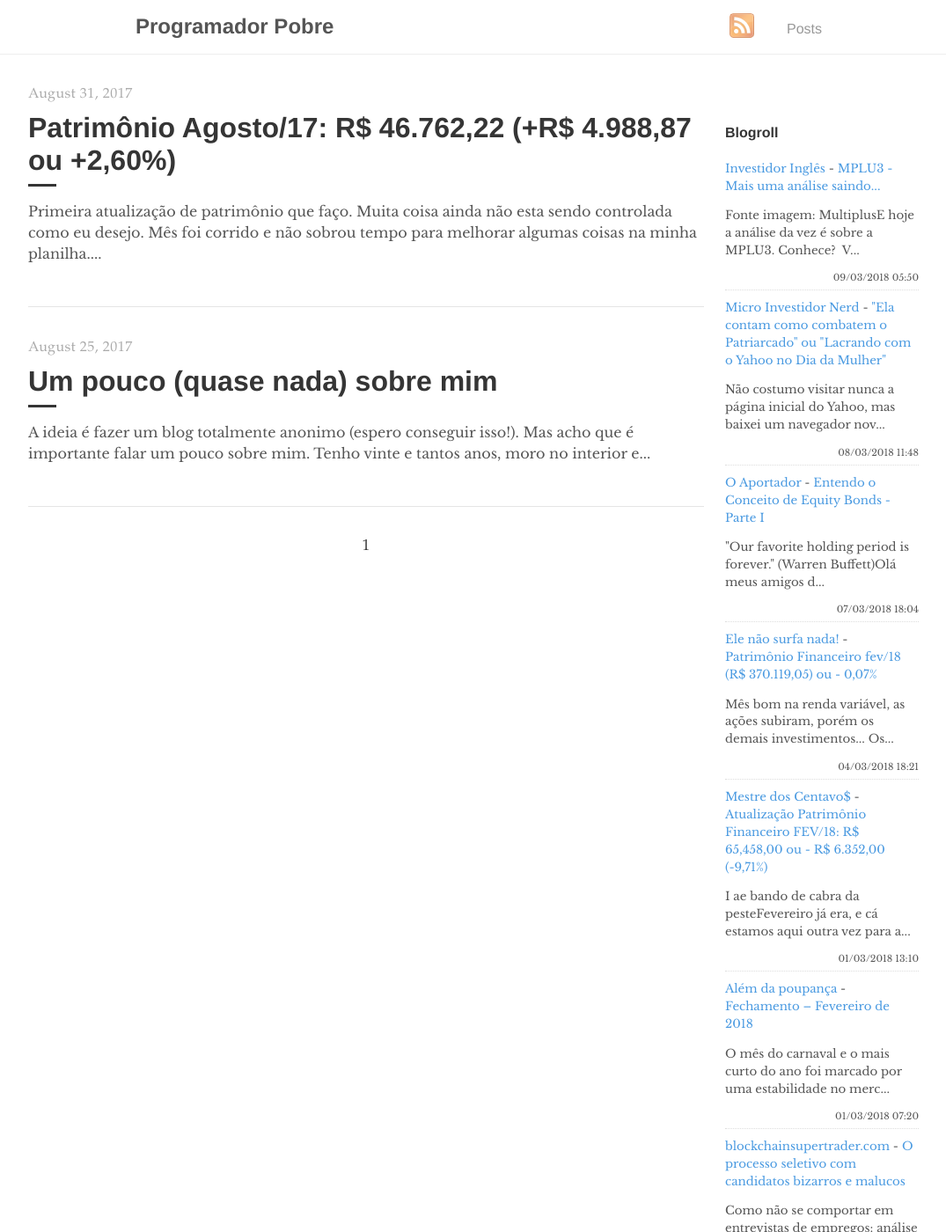
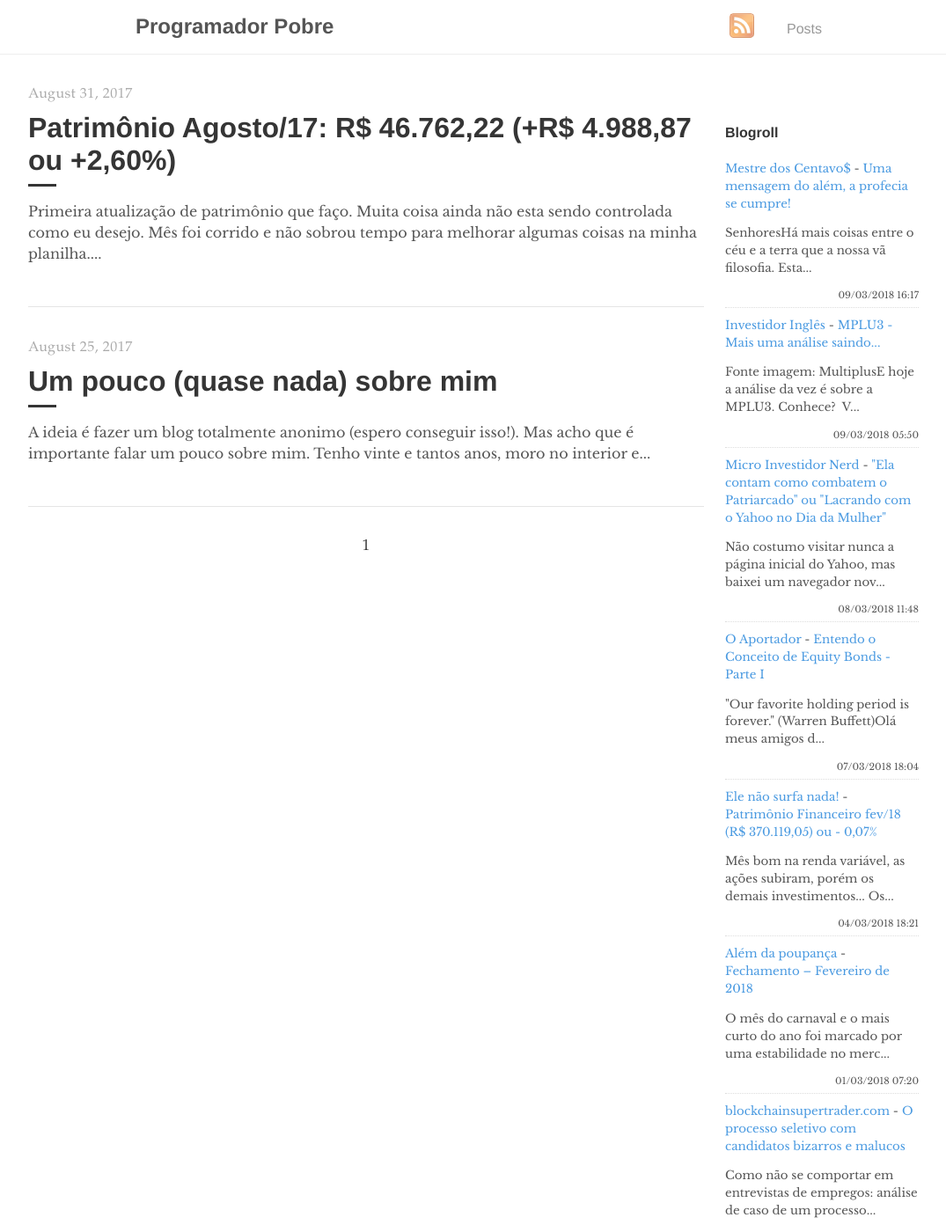
Before and after one commit to programadorpobre/programadorpobre.github.io, a Jekyll site: the page built from index.html, in a window 1280 px wide and 1400 px high. Shown: the whole window at 88% size, without its empty margins (96-1171 px from the left). Built offline with Jekyll 4.4.1, drawn with Linux system fonts in a browser that asks for light colours; the list of posts is cut into pages by our own code; comment, search, counter and statistics services are not loaded.

Commit message:
[ci skip] travis #217

```diff
--- a/_includes/feed-entries.html
+++ b/_includes/feed-entries.html
@@ -1,3 +1,8 @@
+<div class="feed-entry">
+    <a class="feed-entry-site-name" href="https://mestredoscentavos.blogspot.com/">Mestre dos Centavo$</a> - <a class="feed-entry-title" href="https://mestredoscentavos.blogspot.com/2018/03/uma-mensagem-do-alem-profecia-se-cumpre.html">Uma mensagem do além, a profecia se cumpre!</a>
+    <p class="feed-entry-summary">SenhoresHá mais coisas entre o céu e a terra que a nossa vã filosofia.&nbsp;Esta...</p>
+    <time datetime="2018-03-09T16:17:00.000-08:00">09/03/2018 16:17</time>
+</div>
 <div class="feed-entry">
     <a class="feed-entry-site-name" href="http://www.investidoringles.com/">Investidor Inglês</a> - <a class="feed-entry-title" href="http://www.investidoringles.com/2018/03/mplu3-analise-fundamentalista.html">MPLU3 - Mais uma análise saindo...</a>
     <p class="feed-entry-summary">Fonte imagem: MultiplusE hoje a análise da vez é sobre a MPLU3. Conhece?&nbsp; V...</p>
@@ -19,11 +24,6 @@
     <time datetime="2018-03-04T18:21:00.002-03:00">04/03/2018 18:21</time>
 </div>
 <div class="feed-entry">
-    <a class="feed-entry-site-name" href="https://mestredoscentavos.blogspot.com/">Mestre dos Centavo$</a> - <a class="feed-entry-title" href="https://mestredoscentavos.blogspot.com/2018/03/atualizacao-patrimonio-financeiro-fev18.html">Atualização Patrimônio Financeiro FEV/18: R$ 65,458,00 ou - R$ 6.352,00 (-9,71%)</a>
-    <p class="feed-entry-summary">I ae bando de cabra da pesteFevereiro já era, e cá estamos aqui outra vez para a...</p>
-    <time datetime="2018-03-01T13:10:00.001-08:00">01/03/2018 13:10</time>
-</div>
-<div class="feed-entry">
     <a class="feed-entry-site-name" href="https://alemdapoupanca.blogspot.com/">Além da poupança</a> - <a class="feed-entry-title" href="https://alemdapoupanca.blogspot.com/2018/03/fechamento-fevereiro-de-2018.html">Fechamento – Fevereiro de 2018</a>
     <p class="feed-entry-summary">O mês do carnaval e o mais curto do ano foi marcado por uma estabilidade no merc...</p>
     <time datetime="2018-03-01T07:20:00.000-03:00">01/03/2018 07:20</time>
```
